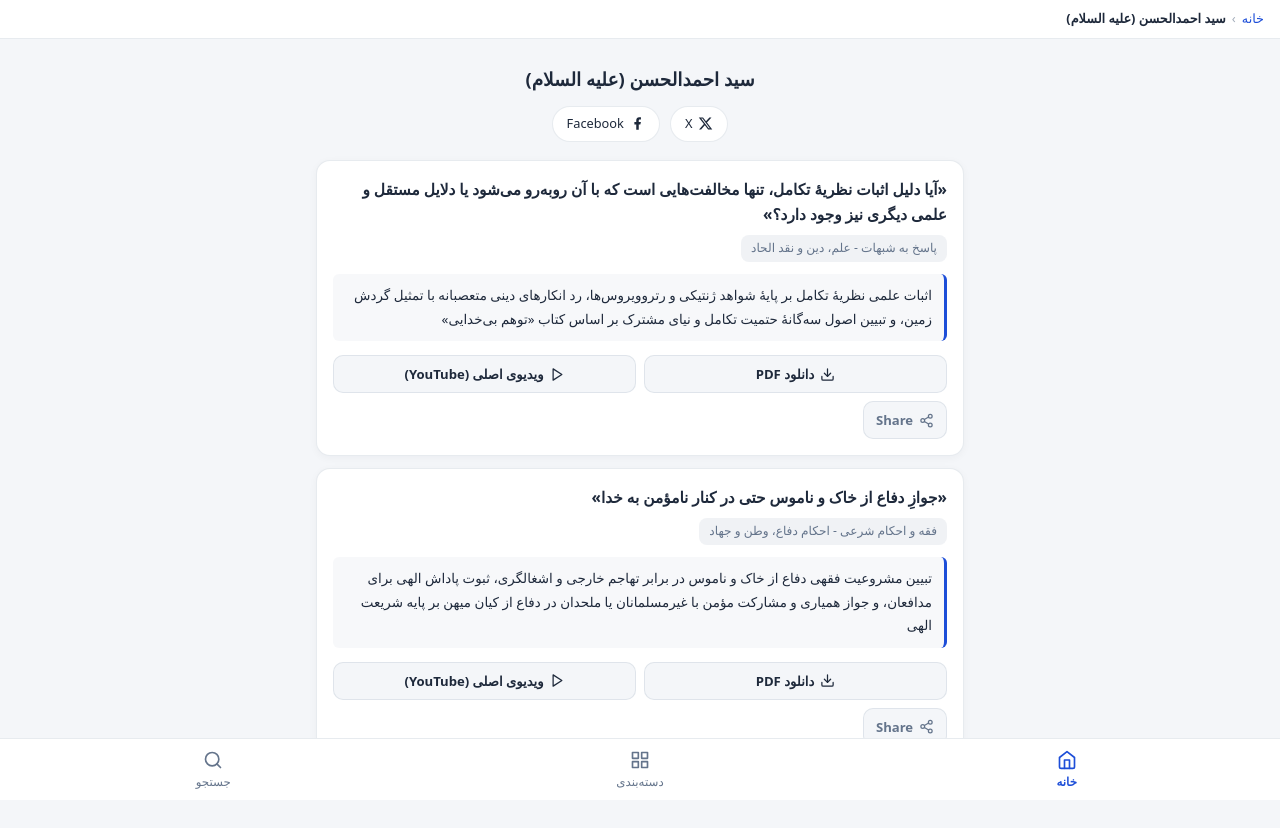
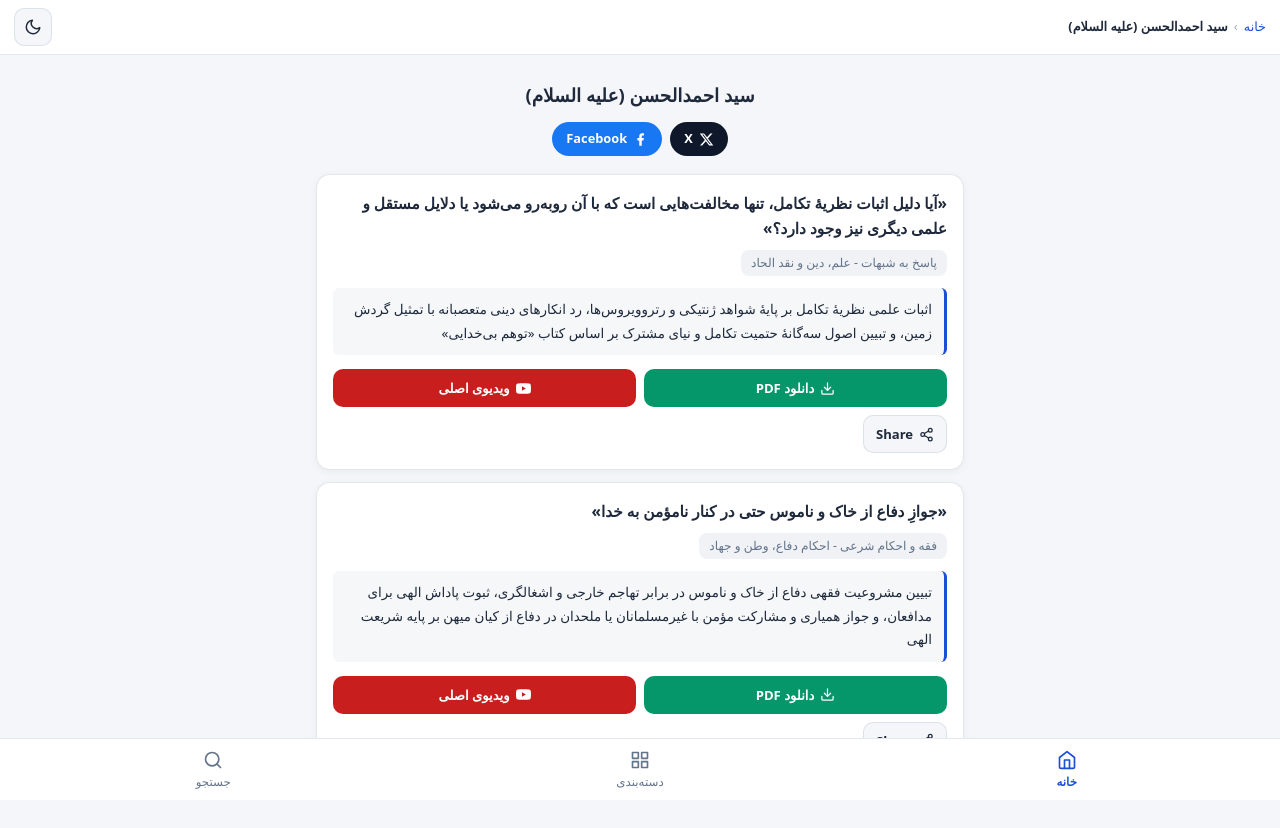
Before and after one commit to conferencetranslator/archive, a plain HTML site: page index.html in a window 1280 px wide. Both pictures are taken after a click on the button "سید احمدالحسن (علیه السلام)". Drawn offline with Linux system fonts and the light colour scheme; a small style sheet from the web is missing.

Commit message:
Update index.html

```diff
--- a/index.html
+++ b/index.html
@@ -8,17 +8,36 @@
   <link href="https://cdn.jsdelivr.net/gh/rastikerdar/vazirmatn@v33.003/Vazirmatn-font-face.css" rel="stylesheet" type="text/css" />
   <style>
     :root {
-      --bg: var(--tg-theme-bg-color, #f4f6f9);
-      --secondary-bg: var(--tg-theme-secondary-bg-color, #ffffff);
-      --text: var(--tg-theme-text-color, #1e293b);
-      --hint: var(--tg-theme-hint-color, #64748b);
-      --accent: var(--tg-theme-button-color, #1d4ed8);
-      --accent-text: var(--tg-theme-button-text-color, #ffffff);
-      --border: rgba(148, 163, 184, 0.22);
-      --card-shadow: 0 2px 8px rgba(15, 23, 42, 0.04);
+      --bg: #f4f6f9;
+      --secondary-bg: #ffffff;
+      --text: #1e293b;
+      --hint: #64748b;
+      --accent: #1d4ed8;
+      --accent-text: #ffffff;
+      --border: rgba(148, 163, 184, 0.25);
+      --card-shadow: 0 2px 8px rgba(15, 23, 42, 0.05);
       --group-bg: rgba(29, 78, 216, 0.06);
       --group-border: rgba(29, 78, 216, 0.22);
+      --summary-bg: rgba(148, 163, 184, 0.09);
+      --btn-x-bg: #0f172a;
+      --btn-x-text: #ffffff;
       --radius: 14px;
+    }
+
+    [data-theme="dark"] {
+      --bg: #0f172a;
+      --secondary-bg: #1e293b;
+      --text: #f1f5f9;
+      --hint: #94a3b8;
+      --accent: #3b82f6;
+      --accent-text: #ffffff;
+      --border: rgba(148, 163, 184, 0.16);
+      --card-shadow: 0 2px 10px rgba(0, 0, 0, 0.25);
+      --group-bg: rgba(59, 130, 246, 0.12);
+      --group-border: rgba(59, 130, 246, 0.3);
+      --summary-bg: rgba(255, 255, 255, 0.05);
+      --btn-x-bg: #f1f5f9;
+      --btn-x-text: #0f172a;
     }
 
     * {
@@ -36,6 +55,7 @@
       padding-bottom: 78px;
       min-height: 100vh;
       overflow-x: hidden;
+      transition: background-color 0.2s, color 0.2s;
     }
 
     body.reading-mode {
@@ -49,22 +69,29 @@
       padding: 14px 16px;
     }
 
-    /* Breadcrumbs */
+    /* Top Bar (Breadcrumbs + Theme Toggle) */
+    .top-bar {
+      display: flex;
+      align-items: center;
+      justify-content: space-between;
+      gap: 10px;
+      padding: 8px 14px;
+      background: var(--secondary-bg);
+      border-bottom: 1px solid var(--border);
+      position: sticky;
+      top: 0;
+      z-index: 40;
+    }
     .breadcrumbs {
       display: flex;
       align-items: center;
       gap: 6px;
       overflow-x: auto;
       white-space: nowrap;
-      padding: 8px 16px;
-      background: var(--secondary-bg);
-      border-bottom: 1px solid var(--border);
       font-size: 0.8rem;
       color: var(--hint);
       scrollbar-width: none;
-      position: sticky;
-      top: 0;
-      z-index: 40;
+      flex: 1;
     }
     .breadcrumbs::-webkit-scrollbar { display: none; }
     .crumb-item {
@@ -81,6 +108,41 @@
       color: var(--hint);
       opacity: 0.6;
       user-select: none;
+    }
+
+    .theme-btn {
+      width: 38px;
+      height: 38px;
+      border-radius: 10px;
+      border: 1px solid var(--border);
+      background: var(--bg);
+      color: var(--text);
+      display: inline-flex;
+      align-items: center;
+      justify-content: center;
+      cursor: pointer;
+      flex-shrink: 0;
+      transition: opacity 0.15s;
+    }
+    .theme-btn:active { opacity: 0.7; }
+    .theme-btn svg { width: 18px; height: 18px; }
+
+    /* Home Top Search + Theme Row */
+    .home-top-row {
+      display: flex;
+      align-items: center;
+      gap: 10px;
+      margin-bottom: 16px;
+    }
+    .home-top-row .search-box {
+      flex: 1;
+      margin-bottom: 0;
+    }
+    .home-top-row .theme-btn {
+      width: 46px;
+      height: 46px;
+      border-radius: 12px;
+      background: var(--secondary-bg);
     }
 
     /* Search Input */
@@ -177,17 +239,11 @@
       border-color: var(--accent);
     }
     .home-btn.primary {
-      background: linear-gradient(135deg, var(--accent), #1e40af);
-      color: var(--accent-text);
+      background: linear-gradient(135deg, #1d4ed8, #1e3a8a);
+      color: #ffffff;
       border: none;
       min-height: 88px;
       font-size: 1.05rem;
-    }
-    .home-btn .sub {
-      font-size: 0.76rem;
-      font-weight: 400;
-      opacity: 0.78;
-      margin-top: 4px;
     }
 
     /* Page Header */
@@ -203,7 +259,7 @@
     .social-row {
       display: flex;
       justify-content: center;
-      gap: 10px;
+      gap: 8px;
       margin-top: 12px;
       flex-wrap: wrap;
     }
@@ -213,15 +269,18 @@
       gap: 6px;
       padding: 6px 14px;
       border-radius: 20px;
-      border: 1px solid var(--border);
-      background: var(--secondary-bg);
-      color: var(--text);
+      border: none;
       font-size: 0.8rem;
-      font-weight: 500;
+      font-weight: 600;
       cursor: pointer;
       text-decoration: none;
+      transition: opacity 0.15s;
     }
+    .social-btn:active { opacity: 0.8; }
     .social-btn svg { width: 15px; height: 15px; }
+    .social-btn.btn-x { background: var(--btn-x-bg); color: var(--btn-x-text); }
+    .social-btn.btn-yt { background: #c81e1e; color: #ffffff; }
+    .social-btn.btn-fb { background: #1877f2; color: #ffffff; }
 
     /* Center-Aligned Teacher & Group Cards */
     .entity-list {
@@ -298,7 +357,7 @@
       color: var(--accent-text);
     }
 
-    /* Content Cards (Videos, Books, Posts) */
+    /* Content Cards */
     .cards-stack {
       display: flex;
       flex-direction: column;
@@ -337,7 +396,7 @@
       margin-top: 12px;
       padding: 10px 12px;
       border-right: 3px solid var(--accent);
-      background: rgba(148, 163, 184, 0.08);
+      background: var(--summary-bg);
       border-radius: 6px;
       font-size: 0.84rem;
       color: var(--text);
@@ -351,34 +410,47 @@
     }
     .action-btn {
       flex: 1 1 calc(50% - 8px);
-      min-width: 120px;
+      min-width: 125px;
       display: inline-flex;
       align-items: center;
       justify-content: center;
       gap: 6px;
       padding: 9px 10px;
       border-radius: 10px;
-      border: 1px solid var(--border);
-      background: var(--bg);
-      color: var(--text);
+      border: 1px solid transparent;
       font-family: inherit;
       font-size: 0.82rem;
       font-weight: 600;
       cursor: pointer;
-      transition: opacity 0.15s;
+      transition: opacity 0.15s, transform 0.1s;
     }
-    .action-btn:active { opacity: 0.75; }
-    .action-btn.primary {
-      background: var(--accent);
-      color: var(--accent-text);
-      border-color: var(--accent);
+    .action-btn:active { opacity: 0.82; transform: scale(0.98); }
+    .action-btn svg { width: 15px; height: 15px; flex-shrink: 0; }
+
+    /* Brand & Semantic Button Colors */
+    .action-btn.btn-read {
+      background: #1d4ed8;
+      color: #ffffff;
     }
-    .action-btn.share {
+    .action-btn.btn-pdf {
+      background: #059669;
+      color: #ffffff;
+    }
+    .action-btn.btn-yt {
+      background: #c81e1e;
+      color: #ffffff;
+    }
+    .action-btn.btn-fb {
+      background: #1877f2;
+      color: #ffffff;
+    }
+    .action-btn.btn-share {
       flex: 0 1 auto;
       min-width: 84px;
-      color: var(--hint);
+      background: var(--bg);
+      color: var(--text);
+      border-color: var(--border);
     }
-    .action-btn svg { width: 15px; height: 15px; flex-shrink: 0; }
 
     /* Post Card Specific */
     .post-sort-bar {
@@ -451,7 +523,7 @@
       gap: 10px;
     }
 
-    /* Empty & Loading States */
+    /* Empty State */
     .empty-state {
       text-align: center;
       padding: 40px 20px;
@@ -502,7 +574,6 @@
       height: 20px;
     }
 
-    /* Section Divider in Search */
     .section-label {
       font-size: 0.84rem;
       font-weight: 700;
@@ -513,7 +584,11 @@
 </head>
 <body>
 
-  <div id="breadcrumbs" class="breadcrumbs" style="display:none;"></div>
+  <div id="topBar" class="top-bar" style="display:none;">
+    <div id="breadcrumbs" class="breadcrumbs"></div>
+    <button class="theme-btn" onclick="toggleTheme()" aria-label="تغییر حالت صفحه" id="topThemeBtn"></button>
+  </div>
+
   <main id="app" class="container">
     <div class="empty-state">در حال بارگذاری آرشیو...</div>
   </main>
@@ -540,6 +615,38 @@
       tg.expand();
     }
 
+    // Theme Management
+    const ICONS_THEME = {
+      moon: '<svg viewBox="0 0 24 24" fill="none" stroke="currentColor" stroke-width="2" stroke-linecap="round" stroke-linejoin="round"><path d="M21 12.79A9 9 0 1 1 11.21 3 7 7 0 0 0 21 12.79z"/></svg>',
+      sun: '<svg viewBox="0 0 24 24" fill="none" stroke="currentColor" stroke-width="2" stroke-linecap="round" stroke-linejoin="round"><circle cx="12" cy="12" r="5"/><line x1="12" y1="1" x2="12" y2="3"/><line x1="12" y1="21" x2="12" y2="23"/><line x1="4.22" y1="4.22" x2="5.64" y2="5.64"/><line x1="18.36" y1="18.36" x2="19.78" y2="19.78"/><line x1="1" y1="12" x2="3" y2="12"/><line x1="21" y1="12" x2="23" y2="12"/><line x1="4.22" y1="19.78" x2="5.64" y2="18.36"/><line x1="18.36" y1="5.64" x2="19.78" y2="4.22"/></svg>'
+    };
+
+    function getInitialTheme() {
+      const saved = localStorage.getItem('archive_theme');
+      if (saved === 'dark' || saved === 'light') return saved;
+      if (tg && tg.colorScheme === 'dark') return 'dark';
+      return 'light';
+    }
+
+    let currentTheme = getInitialTheme();
+
+    function applyTheme() {
+      document.documentElement.setAttribute('data-theme', currentTheme);
+      localStorage.setItem('archive_theme', currentTheme);
+      const icon = currentTheme === 'dark' ? ICONS_THEME.sun : ICONS_THEME.moon;
+      const topBtn = document.getElementById('topThemeBtn');
+      if (topBtn) topBtn.innerHTML = icon;
+      const homeBtn = document.getElementById('homeThemeBtn');
+      if (homeBtn) homeBtn.innerHTML = icon;
+    }
+
+    function toggleTheme() {
+      currentTheme = currentTheme === 'dark' ? 'light' : 'dark';
+      applyTheme();
+    }
+
+    applyTheme();
+
     // Global State
     const DB = {
       config: {
@@ -547,6 +654,7 @@
         app_short_name: 'archive',
         show_category_on_card: true,
         show_teacher_avatar: false,
+        show_sharai: false,
         slider: { enabled: false, items: [] }
       },
       teachers: [],
@@ -555,9 +663,8 @@
       posts: []
     };
 
-    let navStack = []; // Array of view state objects
+    let navStack = [];
 
-    // Icons
     const ICONS = {
       search: '<svg viewBox="0 0 24 24" fill="none" stroke="currentColor" stroke-width="2" stroke-linecap="round" stroke-linejoin="round"><circle cx="11" cy="11" r="8"/><line x1="21" y1="21" x2="16.65" y2="16.65"/></svg>',
       book: '<svg viewBox="0 0 24 24" fill="none" stroke="currentColor" stroke-width="2" stroke-linecap="round" stroke-linejoin="round"><path d="M4 19.5A2.5 2.5 0 0 1 6.5 17H20"/><path d="M6.5 2H20v20H6.5A2.5 2.5 0 0 1 4 19.5v-15A2.5 2.5 0 0 1 6.5 2z"/></svg>',
@@ -674,9 +781,7 @@
     }
 
     if (tg) {
-      tg.BackButton.onClick(() => {
-        goBack();
-      });
+      tg.BackButton.onClick(() => goBack());
     }
 
     function pushView(viewState) {
@@ -708,13 +813,14 @@
       window.scrollTo(0, 0);
     }
 
-    function renderBreadcrumbs() {
+    function renderTopBar() {
+      const topBar = document.getElementById('topBar');
       const el = document.getElementById('breadcrumbs');
       if (navStack.length <= 1) {
-        el.style.display = 'none';
+        topBar.style.display = 'none';
         return;
       }
-      el.style.display = 'flex';
+      topBar.style.display = 'flex';
       el.innerHTML = navStack.map((item, idx) => {
         const isLast = idx === navStack.length - 1;
         const sep = idx > 0 ? '<span class="crumb-sep">›</span>' : '';
@@ -724,6 +830,7 @@
         return `${sep}<span class="crumb-item" onclick="jumpToCrumb(${idx})">${escapeHtml(item.label)}</span>`;
       }).join('');
       el.scrollLeft = -el.scrollWidth;
+      applyTheme();
     }
 
     function updateBottomNav(currentView) {
@@ -738,7 +845,7 @@
     function renderCurrentView() {
       const state = navStack[navStack.length - 1];
       updateTelegramBackButton();
-      renderBreadcrumbs();
+      renderTopBar();
       updateBottomNav(state.view);
 
       const app = document.getElementById('app');
@@ -767,30 +874,41 @@
         sliderHtml = `<div class="slider-wrap"><div class="slider-track">${slides}</div></div>`;
       }
 
+      const middleRow = DB.config.show_sharai ? `
+        <div class="home-row-2">
+          <button class="home-btn" onclick="pushView({ view: 'sharai', label: 'شرایع الاسلام' })">
+            <span>شرایع الاسلام</span>
+          </button>
+          <button class="home-btn" onclick="pushView({ view: 'teachers', label: 'پژوهش‌های اساتید', filter: '' })">
+            <span>پژوهش‌های اساتید</span>
+          </button>
+        </div>
+      ` : `
+        <button class="home-btn" onclick="pushView({ view: 'teachers', label: 'پژوهش‌های اساتید', filter: '' })">
+          <span>پژوهش‌های اساتید</span>
+        </button>
+      `;
+
       container.innerHTML = `
-        <div class="search-box">
-          ${ICONS.search}
-          <input type="text" placeholder="جستجو در کل آرشیو..." readonly onclick="navigateRoot('search')" />
+        <div class="home-top-row">
+          <div class="search-box">
+            ${ICONS.search}
+            <input type="text" placeholder="جستجو در کل آرشیو..." readonly onclick="navigateRoot('search')" />
+          </div>
+          <button class="theme-btn" id="homeThemeBtn" onclick="toggleTheme()" aria-label="تغییر حالت صفحه"></button>
         </div>
         ${sliderHtml}
         <div class="home-stack">
           <button class="home-btn primary" onclick="openProfileById('ahmed_alhasan')">
             <span>سید احمدالحسن (علیه السلام)</span>
           </button>
-          <div class="home-row-2">
-            <button class="home-btn" onclick="pushView({ view: 'sharai', label: 'شرایع الاسلام' })">
-              <span>شرایع الاسلام</span>
-            </button>
-            <button class="home-btn" onclick="pushView({ view: 'teachers', label: 'پژوهش‌های اساتید', filter: '' })">
-              <span>پژوهش‌های اساتید</span>
-            </button>
-          </div>
+          ${middleRow}
           <button class="home-btn" onclick="openProfileById('friday_sermons')">
             <span>خطبه‌های نماز جمعه</span>
-            <span class="sub">ممثلیة البصرة</span>
           </button>
         </div>
       `;
+      applyTheme();
     }
 
     // 2. Teachers List View
@@ -847,7 +965,7 @@
       renderCurrentView();
     }
 
-    // 3. Group View (e.g., Dawa Mahdawia)
+    // 3. Group View
     function openGroupById(id) {
       const group = DB.teachers.find(t => t.id === id);
       if (!group) return;
@@ -894,22 +1012,24 @@
     function renderSocialLinks(links) {
       if (!links) return '';
       const btns = [];
-      if (links.x) btns.push(`<a class="social-btn" href="javascript:void(0)" onclick="openExternal('${escapeHtml(links.x)}')">${ICONS.x}<span>X</span></a>`);
-      if (links.youtube) btns.push(`<a class="social-btn" href="javascript:void(0)" onclick="openExternal('${escapeHtml(links.youtube)}')">${ICONS.youtube}<span>YouTube</span></a>`);
-      if (links.facebook) btns.push(`<a class="social-btn" href="javascript:void(0)" onclick="openExternal('${escapeHtml(links.facebook)}')">${ICONS.facebook}<span>Facebook</span></a>`);
+      if (links.x) btns.push(`<a class="social-btn btn-x" href="javascript:void(0)" onclick="openExternal('${escapeHtml(links.x)}')">${ICONS.x}<span>X</span></a>`);
+      if (links.youtube) btns.push(`<a class="social-btn btn-yt" href="javascript:void(0)" onclick="openExternal('${escapeHtml(links.youtube)}')">${ICONS.youtube}<span>YouTube</span></a>`);
+      if (links.facebook) btns.push(`<a class="social-btn btn-fb" href="javascript:void(0)" onclick="openExternal('${escapeHtml(links.facebook)}')">${ICONS.facebook}<span>Facebook</span></a>`);
       return btns.length ? `<div class="social-row">${btns.join('')}</div>` : '';
     }
 
-    // 4. Profile View (Teacher / Main Entity)
+    // 4. Profile View
     function openProfileById(id) {
       const teacher = DB.teachers.find(t => t.id === id);
       if (!teacher) return;
-      pushView({ view: 'profile', teacherId: id, label: teacher.name, activeTab: null, postSort: 'newest' });
+      const cleanName = id === 'friday_sermons' ? 'خطبه‌های نماز جمعه' : teacher.name;
+      pushView({ view: 'profile', teacherId: id, label: cleanName, activeTab: null, postSort: 'newest' });
     }
 
     function renderProfileView(container, state) {
       const teacher = DB.teachers.find(t => t.id === state.teacherId);
       if (!teacher) return;
+      const displayName = teacher.id === 'friday_sermons' ? 'خطبه‌های نماز جمعه' : teacher.name;
       const assets = getTeacherAssets(teacher);
 
       const availableTabs = [];
@@ -959,7 +1079,7 @@
 
       container.innerHTML = `
         <div class="page-header">
-          <div class="page-title">${escapeHtml(teacher.name)}</div>
+          <div class="page-title">${escapeHtml(displayName)}</div>
           ${renderSocialLinks(teacher.links)}
         </div>
         ${bodyHtml}
@@ -976,7 +1096,7 @@
       renderCurrentView();
     }
 
-    // 5. Shara'i al-Islam View
+    // 5. Shara'i View (Hidden by default via config)
     function renderSharaiView(container) {
       const key = normalizeText('شرایع');
       const books = DB.books.filter(b => normalizeText(b.title).includes(key) || normalizeText(b.macro_topic).includes(key));
@@ -1010,18 +1130,18 @@
 
       const actions = [];
       if (v.text_file) {
-        actions.push(`<button class="action-btn primary" onclick="openReader('video', '${v.id}')">${ICONS.book}<span>مطالعه آنلاین</span></button>`);
+        actions.push(`<button class="action-btn btn-read" onclick="openReader('video', '${v.id}')">${ICONS.book}<span>مطالعه آنلاین</span></button>`);
       }
       if (downloadUrl) {
-        actions.push(`<button class="action-btn" onclick="openExternal('${escapeHtml(downloadUrl)}')">${ICONS.download}<span>دانلود PDF</span></button>`);
+        actions.push(`<button class="action-btn btn-pdf" onclick="openExternal('${escapeHtml(downloadUrl)}')">${ICONS.download}<span>دانلود PDF</span></button>`);
       }
       if (v.youtube_link) {
-        actions.push(`<button class="action-btn" onclick="openExternal('${escapeHtml(v.youtube_link)}')">${ICONS.video}<span>ویدیوی اصلی (YouTube)</span></button>`);
+        actions.push(`<button class="action-btn btn-yt" onclick="openExternal('${escapeHtml(v.youtube_link)}')">${ICONS.youtube}<span>ویدیوی اصلی</span></button>`);
       }
       if (v.facebook_link) {
-        actions.push(`<button class="action-btn" onclick="openExternal('${escapeHtml(v.facebook_link)}')">${ICONS.video}<span>ویدیوی اصلی (Facebook)</span></button>`);
+        actions.push(`<button class="action-btn btn-fb" onclick="openExternal('${escapeHtml(v.facebook_link)}')">${ICONS.facebook}<span>ویدیوی اصلی</span></button>`);
       }
-      actions.push(`<button class="action-btn share" onclick="shareItem('video', '${v.id}', '${escapeHtml(v.title)}')">${ICONS.share}<span>Share</span></button>`);
+      actions.push(`<button class="action-btn btn-share" onclick="shareItem('video', '${v.id}', '${escapeHtml(v.title)}')">${ICONS.share}<span>Share</span></button>`);
 
       return `
         <div class="content-card">
@@ -1041,12 +1161,12 @@
 
       const actions = [];
       if (b.text_file) {
-        actions.push(`<button class="action-btn primary" onclick="openReader('book', '${b.id}')">${ICONS.book}<span>مطالعه آنلاین</span></button>`);
+        actions.push(`<button class="action-btn btn-read" onclick="openReader('book', '${b.id}')">${ICONS.book}<span>مطالعه آنلاین</span></button>`);
       }
       if (downloadUrl) {
-        actions.push(`<button class="action-btn" onclick="openExternal('${escapeHtml(downloadUrl)}')">${ICONS.download}<span>دانلود PDF</span></button>`);
+        actions.push(`<button class="action-btn btn-pdf" onclick="openExternal('${escapeHtml(downloadUrl)}')">${ICONS.download}<span>دانلود PDF</span></button>`);
       }
-      actions.push(`<button class="action-btn share" onclick="shareItem('book', '${b.id}', '${escapeHtml(b.title)}')">${ICONS.share}<span>Share</span></button>`);
+      actions.push(`<button class="action-btn btn-share" onclick="shareItem('book', '${b.id}', '${escapeHtml(b.title)}')">${ICONS.share}<span>Share</span></button>`);
 
       return `
         <div class="content-card">
@@ -1066,7 +1186,7 @@
           ${p.date ? `<div class="post-date">${toPersianDigits(p.date)}</div>` : ''}
           <div class="post-preview">${escapeHtml(preview)}</div>
           <div class="post-footer">
-            <button class="action-btn primary" style="flex:0 1 auto; padding: 8px 16px;" onclick="openReader('post', '${p.id}')">${ICONS.book}<span>مطالعه آنلاین</span></button>
+            <button class="action-btn btn-read" style="flex:0 1 auto; padding: 8px 16px;" onclick="openReader('post', '${p.id}')">${ICONS.book}<span>مطالعه آنلاین</span></button>
           </div>
         </div>
       `;
@@ -1103,9 +1223,9 @@
       const dateStr = item.date ? `تاریخ: ${toPersianDigits(item.date)}` : '';
 
       const sourceBtns = [];
-      if (item.source_x) sourceBtns.push(`<a class="social-btn" href="javascript:void(0)" onclick="openExternal('${escapeHtml(item.source_x)}')">${ICONS.x}<span>منبع: X</span></a>`);
-      if (item.source_facebook) sourceBtns.push(`<a class="social-btn" href="javascript:void(0)" onclick="openExternal('${escapeHtml(item.source_facebook)}')">${ICONS.facebook}<span>منبع: Facebook</span></a>`);
-      if (item.youtube_link) sourceBtns.push(`<a class="social-btn" href="javascript:void(0)" onclick="openExternal('${escapeHtml(item.youtube_link)}')">${ICONS.youtube}<span>ویدیوی اصلی</span></a>`);
+      if (item.source_x) sourceBtns.push(`<a class="social-btn btn-x" href="javascript:void(0)" onclick="openExternal('${escapeHtml(item.source_x)}')">${ICONS.x}<span>منبع: X</span></a>`);
+      if (item.source_facebook) sourceBtns.push(`<a class="social-btn btn-fb" href="javascript:void(0)" onclick="openExternal('${escapeHtml(item.source_facebook)}')">${ICONS.facebook}<span>منبع: Facebook</span></a>`);
+      if (item.youtube_link) sourceBtns.push(`<a class="social-btn btn-yt" href="javascript:void(0)" onclick="openExternal('${escapeHtml(item.youtube_link)}')">${ICONS.youtube}<span>ویدیوی اصلی</span></a>`);
 
       container.innerHTML = `
         <div class="reader-wrap">
@@ -1114,7 +1234,7 @@
           <div id="readerBody" class="reader-body">در حال بارگذاری متن...</div>
           <div class="reader-footer">
             <div class="social-row" style="margin-top:0;">${sourceBtns.join('')}</div>
-            <button class="action-btn share" onclick="shareItem('${state.itemType}', '${state.itemId}', '${escapeHtml(title || 'مطالعه آنلاین')}')">${ICONS.share}<span>Share</span></button>
+            <button class="action-btn btn-share" onclick="shareItem('${state.itemType}', '${state.itemId}', '${escapeHtml(title || 'مطالعه آنلاین')}')">${ICONS.share}<span>Share</span></button>
           </div>
         </div>
       `;
@@ -1177,7 +1297,7 @@
       `;
     }
 
-    // 8. Global Search View (Includes hidden tags)
+    // 8. Global Search View
     function renderSearchView(container, state) {
       const q = normalizeText(state.query || '');
       let resultsHtml = '';
```
